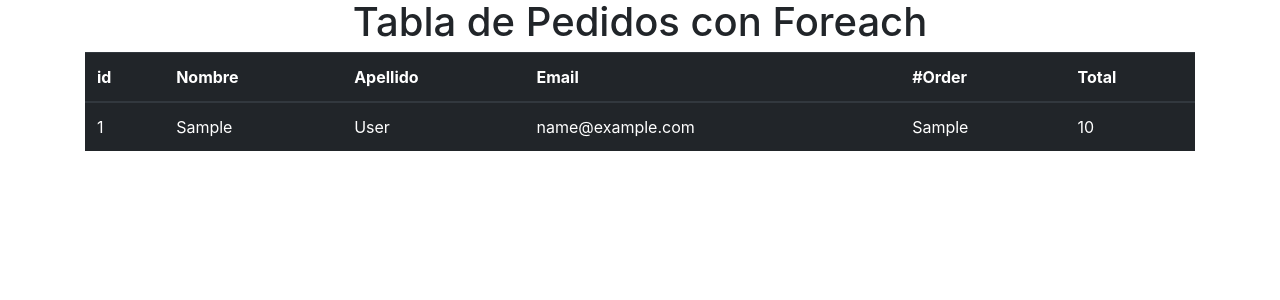
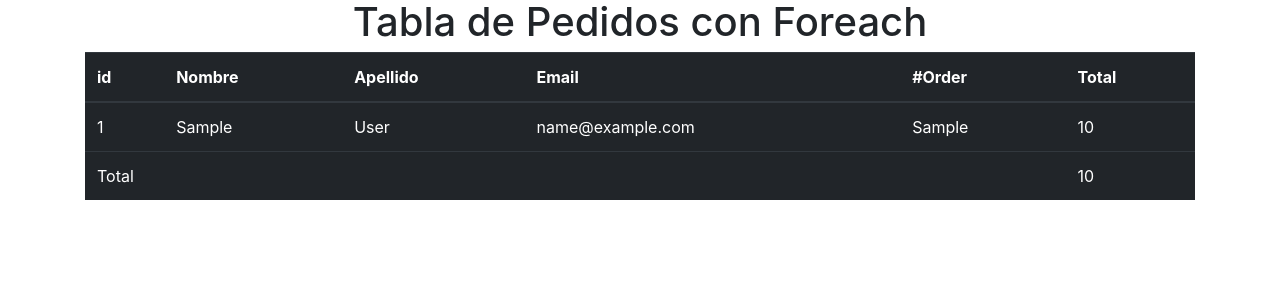
Before and after one commit to Jonathanxl1/Practicas-Php, a PHP site: page /index.php in a window 1280 px wide. Shown: the top 300 px of the page. Run offline with PHP 8.4, Linux system fonts and the light colour scheme; tables that the repository leaves empty or names only in its code hold one stand-in row (values such as "Sample post"); some libraries are stand-ins or nearby versions.

Commit message:
Agragando Suma de totales

```diff
--- a/view.php
+++ b/view.php
@@ -30,6 +30,7 @@
 		</thead>
 		<tbody>
 	<?php
+			$arrayTotal=0;
 			while ($arrayOrders=mysqli_fetch_assoc($orders))
 			{
  			echo "<tr>";
@@ -37,7 +38,20 @@
  				echo "<td>".$value."</td>";
 			}
  			echo "</tr>";
- } ?>
+ 			$arrayTotal += $arrayOrders["total"];
+
+}
+
+ ?>
+ 			<tfoot>
+ 				<tr>
+ 					<td colspan="5" >Total</td>
+ 					<td><?php echo $arrayTotal; ?></td>
+ 				</tr>
+ 			</tfoot>
+
+
+
 		</tbody>
 	</table>
 	</div>
```
